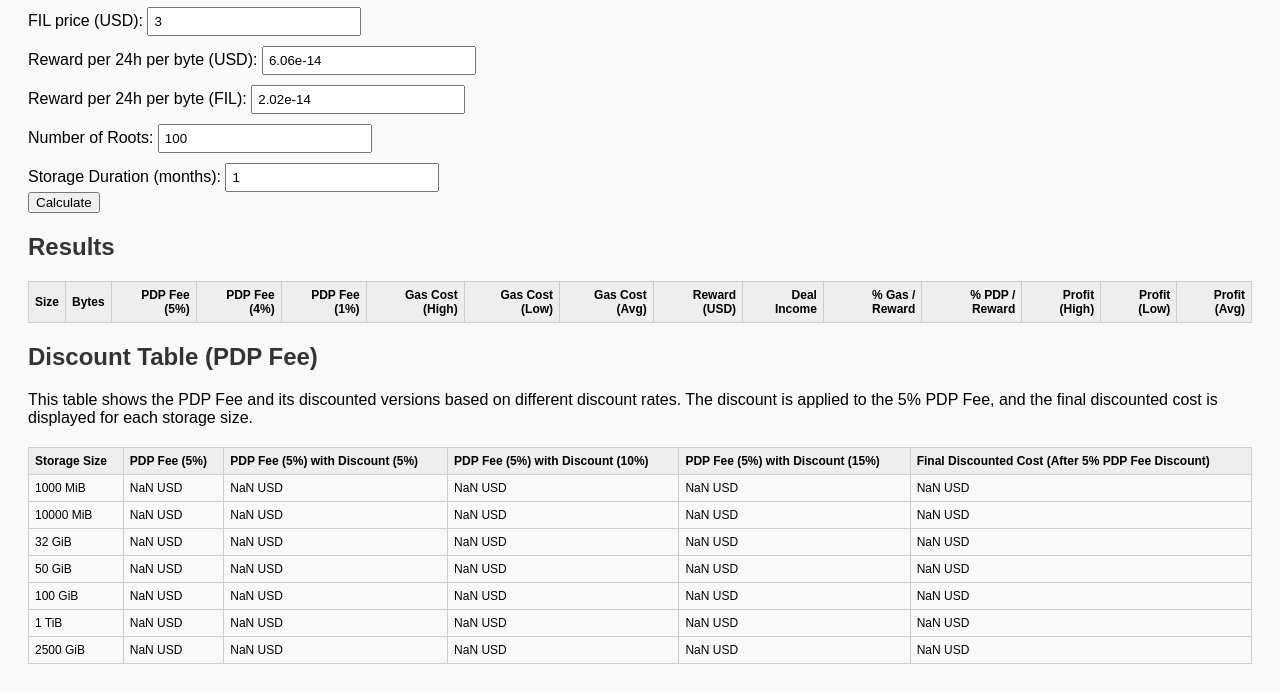
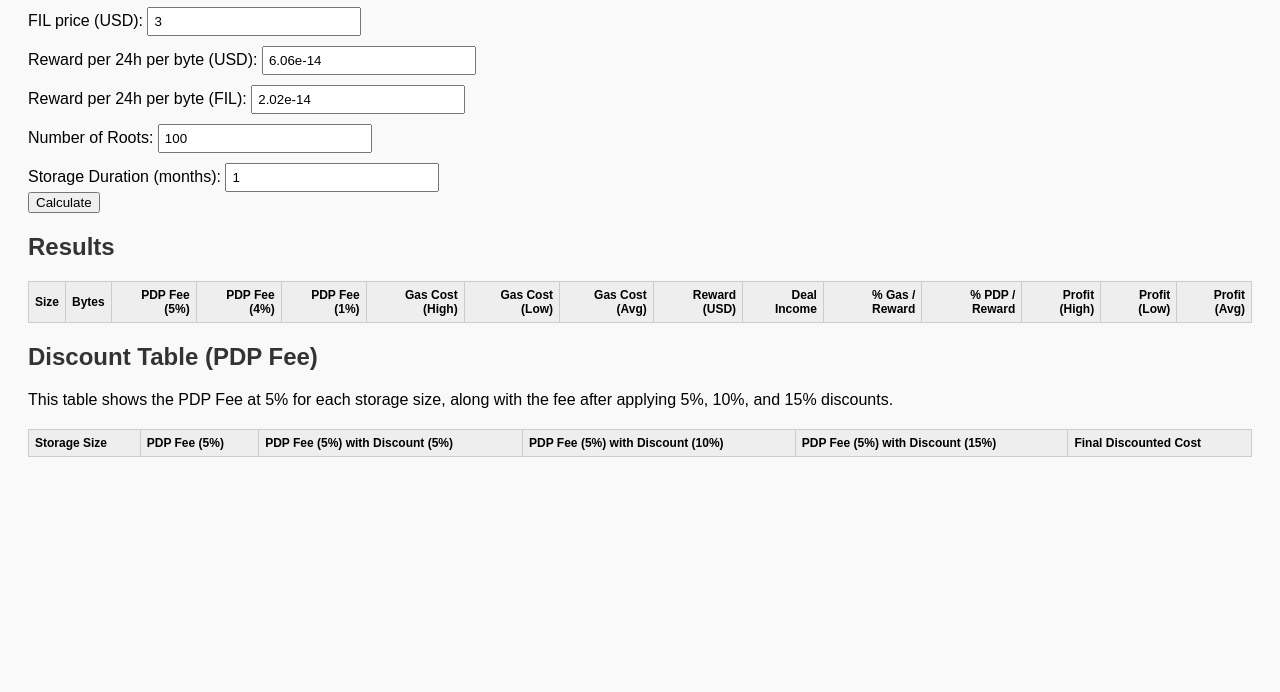
Before and after one commit to lucaniz/pdp-gas-calculator, a plain HTML site: page index.html in a window 1280 px wide. Shown: the part 140-832 px from the top of the page. After the commit the page ends 800 px from the top, so only its background shows below. Drawn offline with Linux system fonts and the light colour scheme.

Commit message:
Update index.html

```diff
--- a/index.html
+++ b/index.html
@@ -81,7 +81,7 @@
   </table>
 
   <h2>Discount Table (PDP Fee)</h2>
-  <p>This table shows the PDP Fee and its discounted versions based on different discount rates. The discount is applied to the 5% PDP Fee, and the final discounted cost is displayed for each storage size.</p>
+  <p>This table shows the PDP Fee at 5% for each storage size, along with the fee after applying 5%, 10%, and 15% discounts.</p>
   <table class="discount-table">
     <thead>
       <tr>
@@ -90,7 +90,7 @@
         <th>PDP Fee (5%) with Discount (5%)</th>
         <th>PDP Fee (5%) with Discount (10%)</th>
         <th>PDP Fee (5%) with Discount (15%)</th>
-        <th>Final Discounted Cost (After 5% PDP Fee Discount)</th>
+        <th>Final Discounted Cost</th>
       </tr>
     </thead>
     <tbody>
@@ -182,12 +182,12 @@
       });
     }
 
-    // Function for calculating discounts
+    // Function for calculating discounted PDP Fee
     function calculateDiscounts(fee, discountRate) {
       return fee - (fee * (discountRate / 100));
     }
 
-    // Function for displaying discount table
+    // Function for displaying the Discount Table with correct PDP Fee logic
     function displayDiscounts() {
       const discountRates = [5, 10, 15]; // 5%, 10%, 15% discounts
 
@@ -195,7 +195,9 @@
       discountTableBody.innerHTML = "";
 
       sizes.forEach(({ label, bytes }) => {
-        const fee = rewardUSD * bytes * roots * 0.05;
+        const fee = rewardUSD * bytes * roots * 0.05;  // PDP Fee 5%
+
+        // Create table rows for each size with calculated discounts
         const row = `
           <tr>
             <td>${label}</td>
@@ -212,8 +214,4 @@
     }
 
     // Initialize on page load
-    displayDiscounts();
-  </script>
-
-</body>
-</html>
+    display
```
